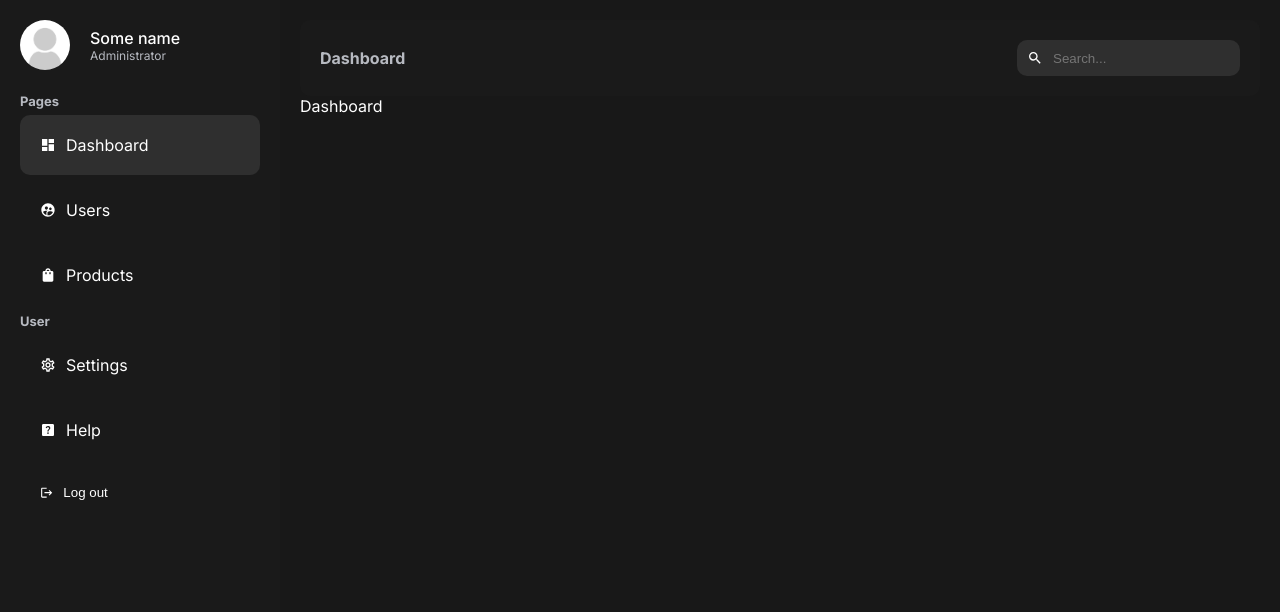
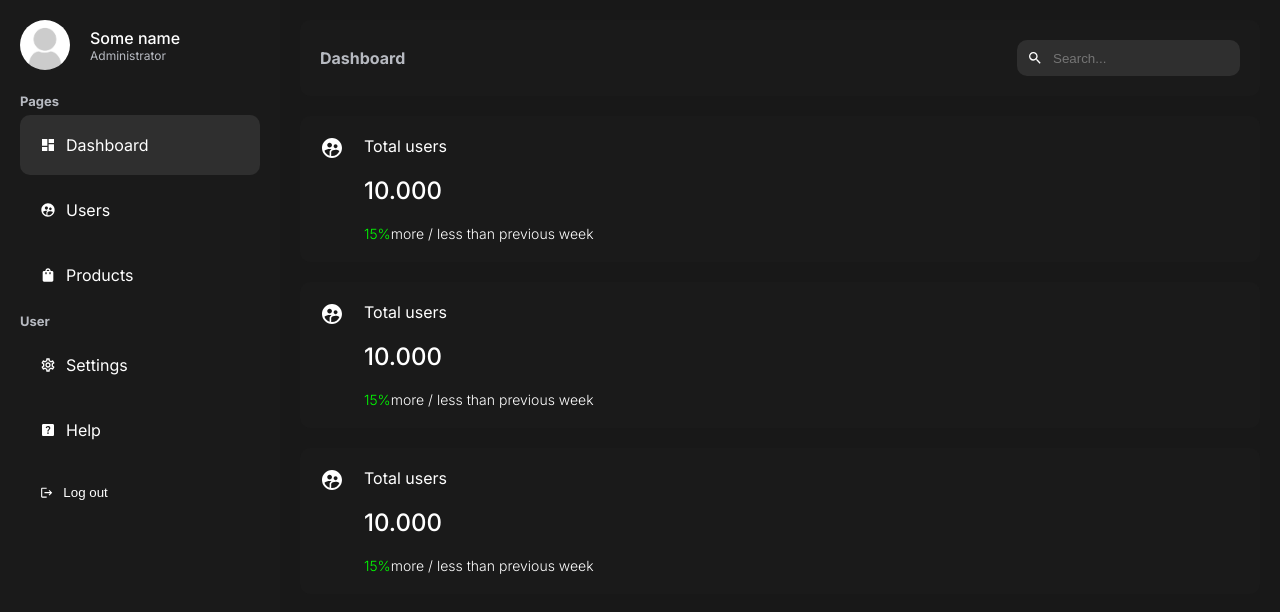
Before and after one commit to mryzleitsev/ryzleitsev_cms, a Next.js app: page /dashboard in a window 1280 px wide. Shown: the top 612 px of the page. Built offline with nearby package versions, Linux system fonts and the light colour scheme.

Commit message:
Cards added to dashboard

```diff
--- a/app/dashboard/page.jsx
+++ b/app/dashboard/page.jsx
@@ -1,7 +1,18 @@
+import Card from "../ui/dashboard/card/card";
+import styles from "../ui/dashboard/dashboard.module.css";
+
 const Dashbord = () => {
     return (
-        <div>Dashboard</div>
-    )
+        <div className={styles.wrapper}>
+            <div className={styles.main}>
+                <div className={styles.cards}>
+                    <Card></Card>
+                    <Card></Card>
+                    <Card></Card>
+                </div>
+            </div>
+        </div>
+    );
 }
 
 export default Dashbord;
--- /dev/null
+++ b/app/ui/dashboard/card/card.jsx
@@ -0,0 +1,20 @@
+import { MdSupervisedUserCircle } from "react-icons/md";
+import styles from "./card.module.css";
+
+const Card = ({ item }) => {
+    return (
+        <div className={styles.container}>
+            <MdSupervisedUserCircle size={24} />
+            <div className={styles.texts}>
+                <span className={styles.title}>Total users</span>
+                <span className={styles.number}>10.000</span>
+                <span className={styles.detail}>
+          <span className={styles.positive}> 15%</span>
+                                   more / less than previous week
+        </span>
+            </div>
+        </div>
+    );
+};
+
+export default Card;
--- /dev/null
+++ b/app/ui/dashboard/card/card.module.css
@@ -0,0 +1,38 @@
+.container {
+    background-color: var(--bgSoft);
+    padding: 20px;
+    border-radius: 10px;
+    display: flex;
+    gap: 20px;
+    cursor: pointer;
+    width: 100%;
+    margin: 20px 0;
+}
+
+.container:hover{
+    background-color: #3f3f3f;
+}
+
+.texts {
+    display: flex;
+    flex-direction: column;
+    gap: 20px;
+}
+
+.number {
+    font-size: 24px;
+    font-weight: 500;
+}
+
+.detail {
+    font-size: 14px;
+    font-weight: 300;
+}
+
+.positive {
+    color: lime;
+}
+
+.negative {
+    color: red;
+}
```
